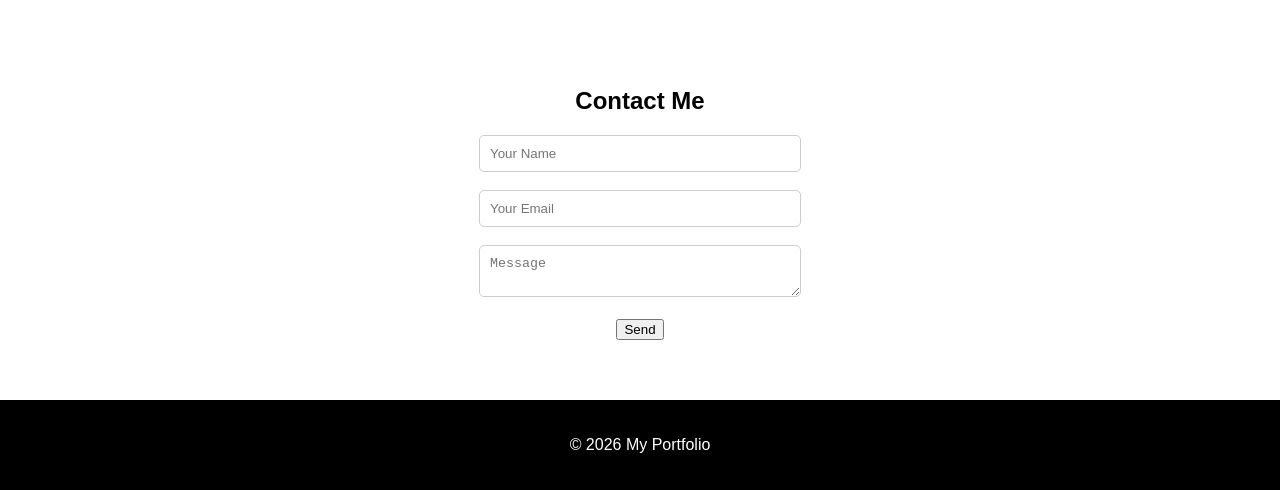
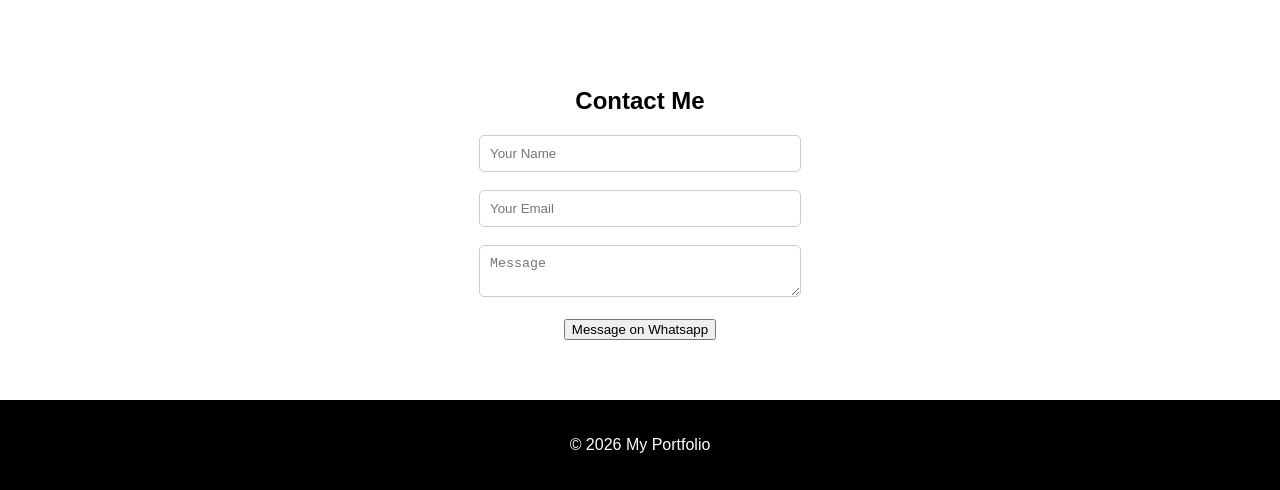
Before and after one commit to adarshsonone018-eng/my-portfolio, a plain HTML site: page index.html in a window 1280 px wide. Shown: the part 1638-2128 px from the top of the page. Drawn offline with Linux system fonts and the light colour scheme.

Commit message:
Add files via upload

```diff
--- a/index.html
+++ b/index.html
@@ -81,7 +81,9 @@
 <input type="text" placeholder="Your Name"><br><br>
 <input type="email" placeholder="Your Email"><br><br>
 <textarea placeholder="Message"></textarea><br><br>
-<button>Send</button>
+<a href="https://wa.me/+91 95953 03527">
+<button>Message on Whatsapp</button>
+</a>
 </section>
 
 <footer>
```
